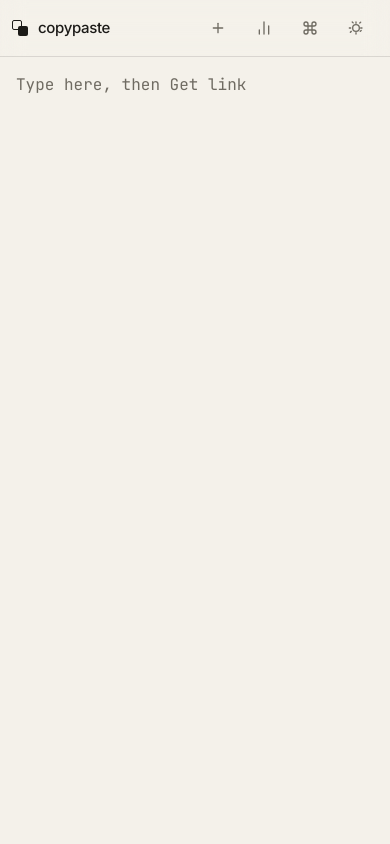
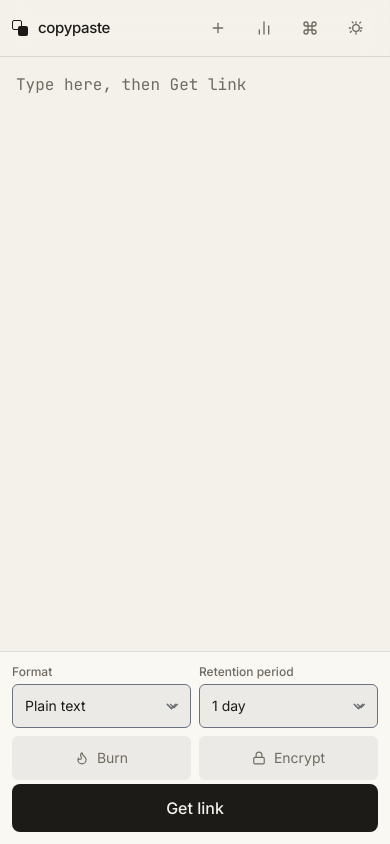
Before and after one commit to qxlsz/copypaste.fyi, a React (Vite) app in the folder frontend/: page / in a window 390 px wide. Built offline with nearby package versions, Linux system fonts and the light colour scheme.

Commit message:
Keep Get link on-screen on mobile (#523)
The composer textarea used height/min-height 100%, so the dock sat
below the phone fold. Fill the leftover flex space instead and put
Get link in the thumb row.

Co-authored-by: qxlsz <4540836+qxlsz@users.noreply.github.com>

```diff
--- a/frontend/src/components/editor/MonacoEditor.tsx
+++ b/frontend/src/components/editor/MonacoEditor.tsx
@@ -144,7 +144,12 @@ export const MonacoEditor = ({
     },
     [onChange],
   );
-  const resolvedHeight = useMemo(() => height, [height]);
+  const resolvedHeight = height;
+  const isFillHeight =
+    typeof resolvedHeight === "string" && resolvedHeight.includes("%");
+  const fillStyle = isFillHeight
+    ? { minHeight: 0, height: "100%" as const }
+    : { minHeight: resolvedHeight, height: resolvedHeight, maxHeight: resolvedHeight };
   const handleBeforeMount = useCallback((monaco: Monaco) => {
     monaco.editor.defineTheme("copypaste-dark", {
       base: "vs-dark",
@@ -190,11 +195,7 @@ export const MonacoEditor = ({
             "overflow-x-auto overflow-y-auto whitespace-pre-wrap break-words rounded-md bg-surface p-4 font-mono text-base text-text md:text-sm",
             className,
           )}
-          style={{
-            minHeight: resolvedHeight,
-            maxHeight: resolvedHeight,
-            height: resolvedHeight,
-          }}
+          style={fillStyle}
         >
           {value}
         </pre>
@@ -215,7 +216,7 @@ export const MonacoEditor = ({
         autoCapitalize="off"
         autoCorrect="off"
         autoFocus
-        style={{ minHeight: resolvedHeight, height: resolvedHeight }}
+        style={fillStyle}
       />
     );
   }
--- a/frontend/src/pages/PasteForm.tsx
+++ b/frontend/src/pages/PasteForm.tsx
@@ -340,7 +340,7 @@ export const PasteFormPage = () => {
   return (
     <form
       ref={formRef}
-      className="flex min-h-0 flex-1 flex-col"
+      className="flex min-h-0 flex-1 flex-col overflow-hidden"
       onSubmit={handleSubmit}
     >
       {shareLink ? (
@@ -455,13 +455,15 @@ export const PasteFormPage = () => {
           <label className="sr-only" htmlFor="content">
             Content
           </label>
+          <div className="relative min-h-0 flex-1 overflow-hidden">
             <MonacoEditor
               value={content}
               onChange={setLiveContent}
               format={format}
               height="100%"
-            className="min-h-0 w-full flex-1"
+              className="absolute inset-0 h-full min-h-0 w-full"
             />
+          </div>
         </>
       )}
       {!shareLink && (
@@ -541,16 +543,7 @@ export const PasteFormPage = () => {
               </p>
             </div>
           )}
-          <div className="px-3 pt-3 sm:hidden">
-            <button
-              type="submit"
-              className="inline-flex h-12 w-full items-center justify-center rounded-lg bg-accent px-5 text-base font-medium text-accent-foreground transition hover:opacity-90 disabled:opacity-60"
-              disabled={mutation.isPending}
-            >
-              {mutation.isPending ? "Creating…" : "Get link"}
-            </button>
-          </div>
-          <div className="flex flex-col gap-2 px-3 pt-2 sm:flex-row sm:items-end sm:gap-3 sm:px-4 sm:pt-3">
+          <div className="flex flex-col gap-2 px-3 pt-3 sm:flex-row sm:items-end sm:gap-3 sm:px-4">
             <div className="grid grid-cols-2 gap-2 sm:flex sm:min-w-0 sm:flex-1 sm:items-end">
               <DockSelect
                 id="format"
@@ -632,6 +625,15 @@ export const PasteFormPage = () => {
               )}
             </button>
           </div>
+          <div className="px-3 pt-1 sm:hidden">
+            <button
+              type="submit"
+              className="inline-flex h-12 w-full items-center justify-center rounded-lg bg-accent px-5 text-base font-medium text-accent-foreground transition hover:opacity-90 disabled:opacity-60"
+              disabled={mutation.isPending}
+            >
+              {mutation.isPending ? "Creating…" : "Get link"}
+            </button>
+          </div>
         </div>
       )}
     </form>
```
Lines whose indentation alone changed are shown as unchanged.
